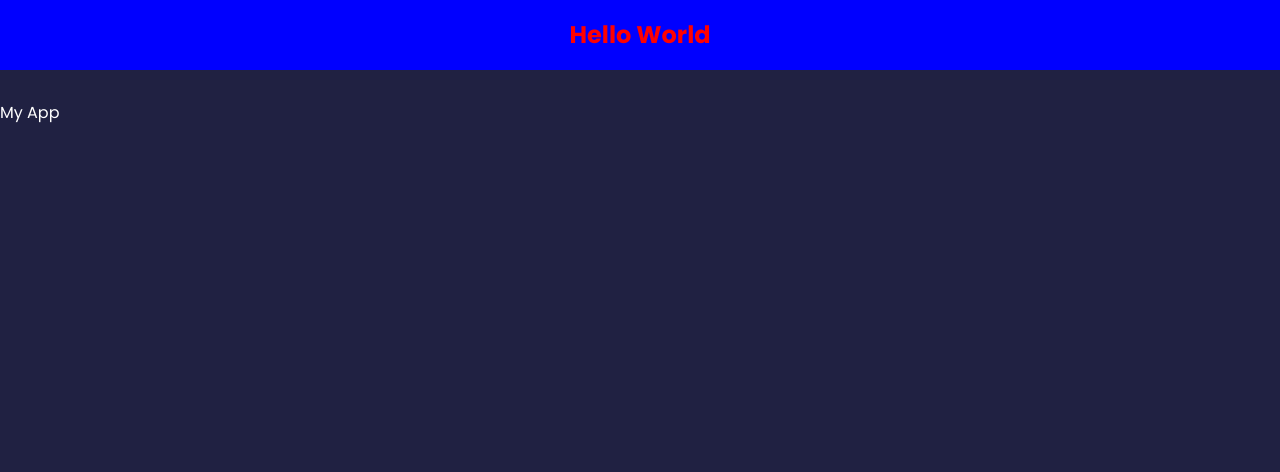
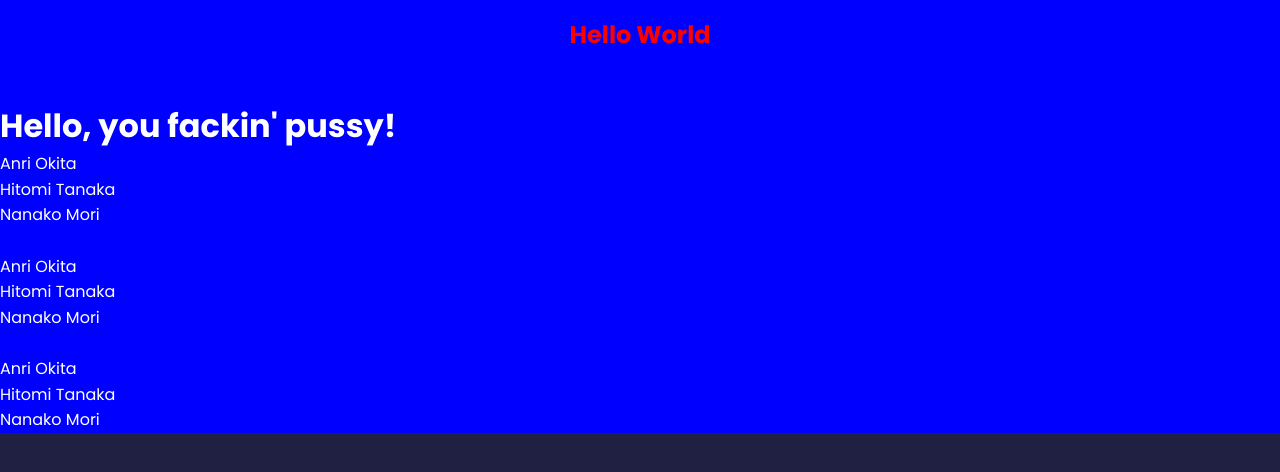
Before and after one commit to louDack/feedback-app, a React (Create React App) app: page / in a window 1280 px wide. Shown: the top 472 px of the page. Built offline with nearby package versions, Linux system fonts and the light colour scheme.

Commit message:
Wrote how js map() function works 3 diff ways.

```diff
--- a/src/App.js
+++ b/src/App.js
@@ -1,13 +1,43 @@
 import Header from "./components/Header"
 
 function App() {
+  const background = {backgroundColor: 'blue'}
+  const feedbackList = [
+    {name: 'Anri Okita', id: 1},
+    {name: 'Hitomi Tanaka', id: 2},
+    {name: 'Nanako Mori', id: 3}
+  ]
+  // pass style into prop.
+
   return (
-    <>
+    <div style={background}>
       <Header text='Hello World'/>
-      <div className="App">
-        My App
-      </div>
-    </>
+      <h1>Hello, you fackin' pussy!</h1>
+
+      {
+        feedbackList.map((feedback, index) => (
+          <div>{feedback.name}</div>
+        ))
+      }
+
+      <br></br>
+
+      {
+        [
+          <div>{feedbackList[0].name}</div>,
+          <div>{feedbackList[1].name}</div>,
+          <div>{feedbackList[2].name}</div>
+        ]
+      }
+
+      <br></br>
+
+      <div>{feedbackList[0].name}</div>
+      <div>{feedbackList[1].name}</div>
+      <div>{feedbackList[2].name}</div>
+
+
+    </div>
   );
 }
 
```
